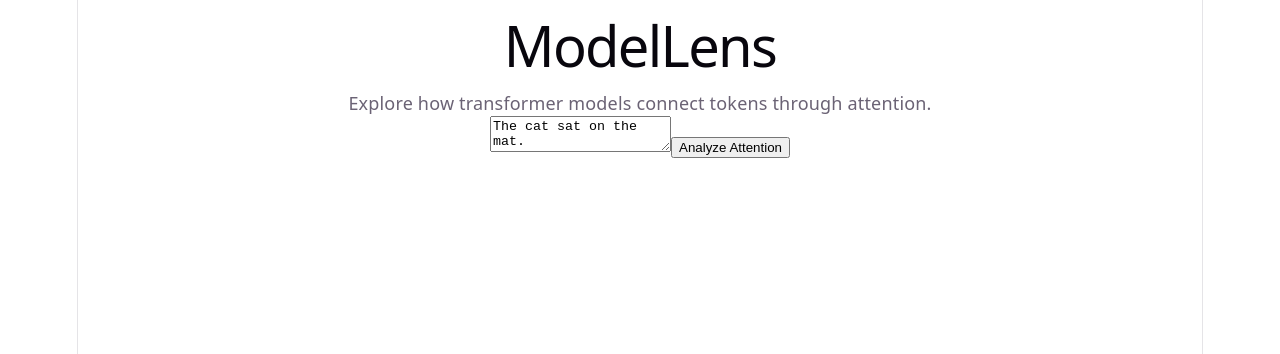
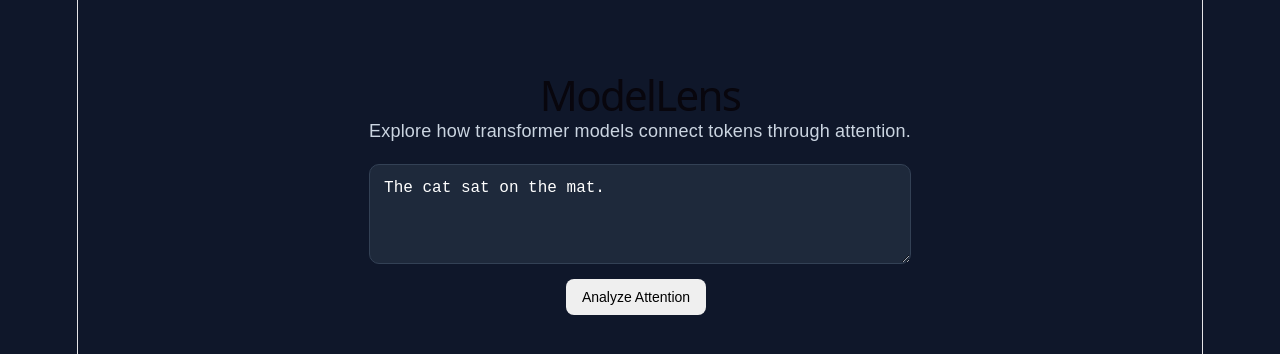
Before and after one commit to 1313eunjun/ModelLens, a React app in the folder frontend/: page / in a window 1280 px wide. Shown: the top 354 px of the page. Built offline with nearby package versions, Linux system fonts and the light colour scheme; the HTML template or start-up script is replaced by a standard one.

Commit message:
Add interactive attention visualization

```diff
--- a/frontend/src/App.css
+++ b/frontend/src/App.css
@@ -1,184 +1,82 @@
-.counter {
-  font-size: 16px;
-  padding: 5px 10px;
-  border-radius: 5px;
-  color: var(--accent);
-  background: var(--accent-bg);
-  border: 2px solid transparent;
-  transition: border-color 0.3s;
-  margin-bottom: 24px;
-
-  &:hover {
-    border-color: var(--accent-border);
-  }
-  &:focus-visible {
-    outline: 2px solid var(--accent);
-    outline-offset: 2px;
-  }
+body {
+  margin: 0;
+  font-family: Arial, sans-serif;
+  background: #0f172a;
+  color: white;
 }
 
-.hero {
-  position: relative;
-
-  .base,
-  .framework,
-  .vite {
-    inset-inline: 0;
-    margin: 0 auto;
+#root {
+  min-height: 100vh;
 }
 
-  .base {
-    width: 170px;
-    position: relative;
-    z-index: 0;
+.app {
+  max-width: 900px;
+  margin: 0 auto;
+  padding: 50px 24px;
 }
 
-  .framework,
-  .vite {
-    position: absolute;
+h1 {
+  font-size: 42px;
+  margin-bottom: 10px;
 }
 
-  .framework {
-    z-index: 1;
-    top: 34px;
-    height: 28px;
-    transform: perspective(2000px) rotateZ(300deg) rotateX(44deg) rotateY(39deg)
-      scale(1.4);
+p {
+  color: #cbd5e1;
 }
 
-  .vite {
-    z-index: 0;
-    top: 107px;
-    height: 26px;
-    width: auto;
-    transform: perspective(2000px) rotateZ(300deg) rotateX(40deg) rotateY(39deg)
-      scale(0.8);
-  }
+textarea {
+  width: 100%;
+  min-height: 100px;
+  margin-top: 20px;
+  padding: 14px;
+  font-size: 16px;
+  border-radius: 10px;
+  border: 1px solid #334155;
+  background: #1e293b;
+  color: white;
+  box-sizing: border-box;
 }
 
-#center {
-  display: flex;
-  flex-direction: column;
-  gap: 25px;
-  place-content: center;
-  place-items: center;
-  flex-grow: 1;
-
-  @media (max-width: 1024px) {
-    padding: 32px 20px 24px;
-    gap: 18px;
-  }
+button {
+  margin: 8px 8px 8px 0;
+  padding: 10px 16px;
+  border: none;
+  border-radius: 8px;
+  cursor: pointer;
+  font-size: 14px;
 }
 
-#next-steps {
-  display: flex;
-  border-top: 1px solid var(--border);
-  text-align: left;
-
-  & > div {
-    flex: 1 1 0;
-    padding: 32px;
-    @media (max-width: 1024px) {
-      padding: 24px 20px;
-    }
+button:hover {
+  opacity: 0.85;
 }
 
-  .icon {
-    margin-bottom: 16px;
-    width: 22px;
-    height: 22px;
+.attention-row {
+  display: flex;
+  align-items: center;
+  gap: 12px;
+  margin: 10px 0;
 }
 
-  @media (max-width: 1024px) {
-    flex-direction: column;
-    text-align: center;
-  }
+.token-label {
+  width: 70px;
+  text-align: right;
 }
 
-#docs {
-  border-right: 1px solid var(--border);
-
-  @media (max-width: 1024px) {
-    border-right: none;
-    border-bottom: 1px solid var(--border);
-  }
+.attention-bar-background {
+  flex: 1;
+  height: 18px;
+  background: #1e293b;
+  border-radius: 6px;
+  overflow: hidden;
 }
 
-#next-steps ul {
-  list-style: none;
-  padding: 0;
-  display: flex;
-  gap: 8px;
-  margin: 32px 0 0;
-
-  .logo {
-    height: 18px;
+.attention-bar {
+  height: 100%;
+  background: #60a5fa;
+  border-radius: 6px;
 }
 
-  a {
-    color: var(--text-h);
-    font-size: 16px;
-    border-radius: 6px;
-    background: var(--social-bg);
-    display: flex;
-    padding: 6px 12px;
-    align-items: center;
-    gap: 8px;
-    text-decoration: none;
-    transition: box-shadow 0.3s;
-
-    &:hover {
-      box-shadow: var(--shadow);
+.attention-value {
+  width: 70px;
+  font-family: monospace;
 }
-    .button-icon {
-      height: 18px;
-      width: 18px;
-    }
-  }
-
-  @media (max-width: 1024px) {
-    margin-top: 20px;
-    flex-wrap: wrap;
-    justify-content: center;
-
-    li {
-      flex: 1 1 calc(50% - 8px);
-    }
-
-    a {
-      width: 100%;
-      justify-content: center;
-      box-sizing: border-box;
-    }
-  }
-}
-
-#spacer {
-  height: 88px;
-  border-top: 1px solid var(--border);
-  @media (max-width: 1024px) {
-    height: 48px;
-  }
-}
-
-.ticks {
-  position: relative;
-  width: 100%;
-
-  &::before,
-  &::after {
-    content: '';
-    position: absolute;
-    top: -4.5px;
-    border: 5px solid transparent;
-  }
-
-  &::before {
-    left: 0;
-    border-left-color: var(--border);
-  }
-  &::after {
-    right: 0;
-    border-right-color: var(--border);
-  }
-}
--- a/frontend/src/App.jsx
+++ b/frontend/src/App.jsx
@@ -4,6 +4,7 @@ import "./App.css";
 function App() {
   const [text, setText] = useState("The cat sat on the mat.");
   const [result, setResult] = useState(null);
+  const [selectedToken, setSelectedToken] = useState(null);
 
   const analyzeAttention = async () => {
     const response = await fetch("http://127.0.0.1:8000/attention", {
@@ -17,7 +18,9 @@ function App() {
     });
 
     const data = await response.json();
+
     setResult(data);
+    setSelectedToken(null);
   };
 
   return (
@@ -40,7 +43,51 @@ function App() {
       {result && (
         <div>
           <h2>Tokens</h2>
-          <p>{result.tokens.join(" | ")}</p>
+
+          <div>
+            {result.tokens.map((token, index) => (
+              <button
+                key={index}
+                onClick={() => setSelectedToken(index)}
+              >
+                {token}
+              </button>
+            ))}
+          </div>
+
+          {selectedToken !== null && (
+            <div>
+              <h2>
+                Attention from "{result.tokens[selectedToken]}"
+              </h2>
+
+              {result.tokens.map((token, index) => {
+                const value =
+                  result.attention[selectedToken][index];
+
+                return (
+                  <div className="attention-row" key={index}>
+                    <span className="token-label">
+                      {token}
+                    </span>
+
+                    <div className="attention-bar-background">
+                      <div
+                        className="attention-bar"
+                        style={{
+                          width: `${value * 100}%`,
+                        }}
+                      />
+                    </div>
+
+                    <span className="attention-value">
+                      {value.toFixed(4)}
+                    </span>
+                  </div>
+                );
+              })}
+            </div>
+          )}
         </div>
       )}
     </div>
```
Lines whose indentation alone changed are shown as unchanged.
